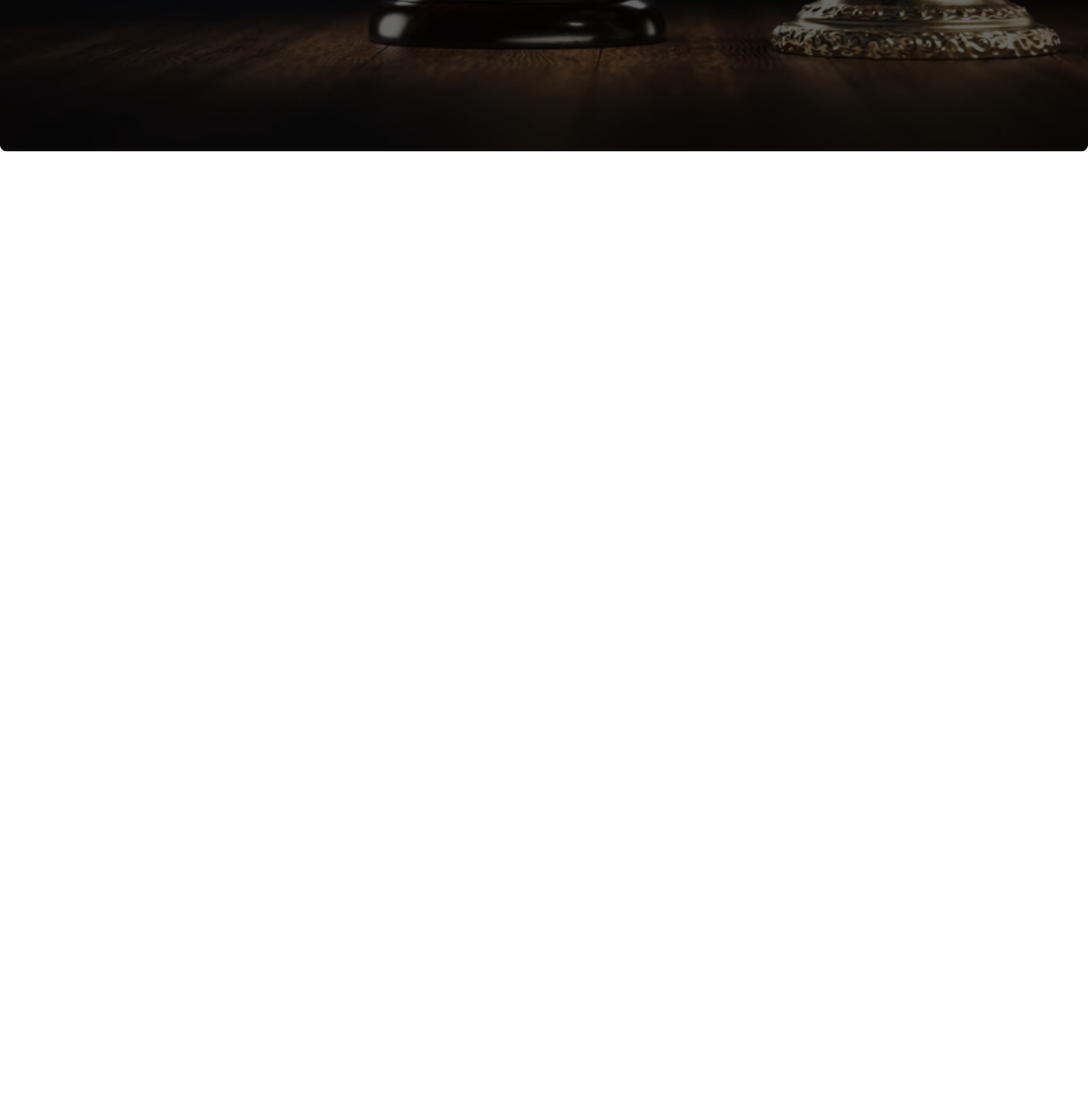
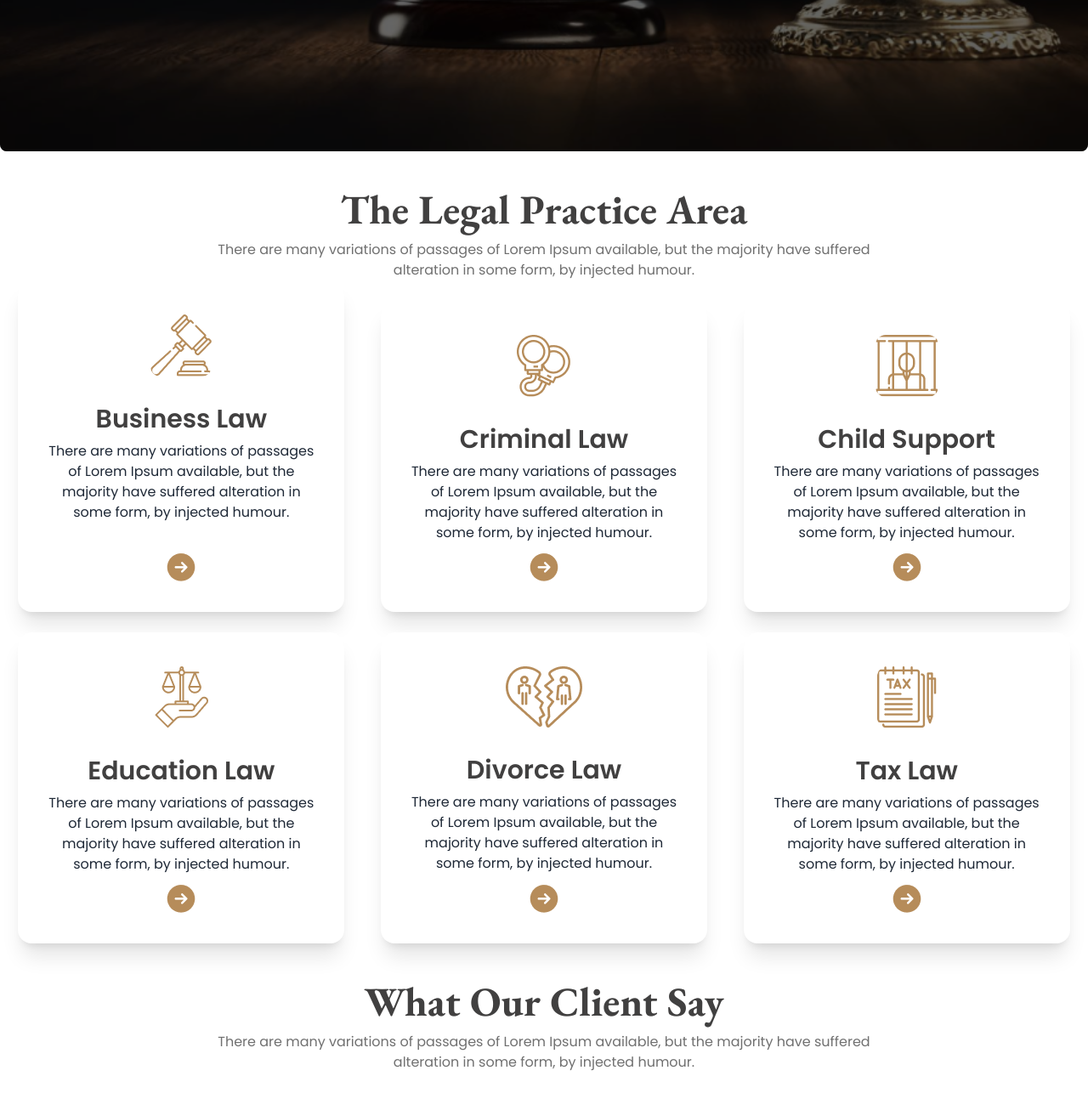
Before and after one commit to ummesalma303/legal-solution, a plain HTML site: page index.html in a window 1280 px wide. Shown: the part 690-1996 px from the top of the page at 85% size. Before the commit the page ends 868 px from the top, so only its background shows below. Drawn offline with nearby package versions, Linux system fonts and the light colour scheme.

Commit message:
added two section

```diff
--- a/index.html
+++ b/index.html
@@ -30,6 +30,8 @@
             colors: {
               clifford: '#B68C5A',
               'colorPrimary': '#B68C5A',
+              'headingColor': '#414040',
+              'paragraphColor': '#707070',
             }
           }
         }
@@ -137,5 +139,124 @@
         </div>
       </div>
     </header>
+    <!-- main content -->
+     <main class="container mx-auto px-4 md:px-0">
+      <!-- legal practice section -->
+      <section class="py-11">
+        <div class="text-center max-w-screen-md mx-auto">
+          <h2 class="eb-garamond text-5xl font-bold text-headingColor mb-3">The Legal Practice Area</h2>
+          <P class="text-paragraphColor">There are many variations of passages of Lorem Ipsum available, but the majority have suffered alteration in some form, by injected humour.</P>
+        </div>
+        <!-- legal practice card -->
+         <div class="grid grid-cols-1 md:grid-cols-2 lg:grid-cols-3 space-y-6 justify-items-center">
+          <!-- card-1 -->
+          <div class="card bg-base-100 w-96 shadow-xl">
+            <figure class="px-10 pt-10">
+              <img
+                src="./images/business.png"
+                alt="business"
+                class="rounded-xl" />
+            </figure>
+            <div class="card-body items-center text-center">
+              <h2 class="card-title text-headingColor edeb-garamond text-3xl">Business Law</h2>
+              <p>There are many variations of passages of Lorem Ipsum available, but the majority have suffered alteration in some form, by injected humour.</p>
+              <div class="card-actions text-paragraphColor">
+                <img src="./images/Frame.png" alt="">
+              </div>
+            </div>
+          </div>
+          <!-- card-2 -->
+          <div class="card bg-base-100 w-96 shadow-xl">
+            <figure class="px-10 pt-10">
+              <img
+                src="./images/criminal.png"
+                alt="business"
+                class="rounded-xl" />
+            </figure>
+            <div class="card-body items-center text-center">
+              <h2 class="card-title text-headingColor edeb-garamond text-3xl">Criminal Law</h2>
+              <p>There are many variations of passages of Lorem Ipsum available, but the majority have suffered alteration in some form, by injected humour.</p>
+              <div class="card-actions text-paragraphColor">
+                <img src="./images/Frame.png" alt="">
+              </div>
+            </div>
+          </div>
+          <!-- card-3 -->
+          <div class="card bg-base-100 w-96 shadow-xl">
+            <figure class="px-10 pt-10">
+              <img
+                src="./images/child.png"
+                alt="business"
+                class="rounded-xl" />
+            </figure>
+            <div class="card-body items-center text-center">
+              <h2 class="card-title text-headingColor edeb-garamond text-3xl">Child Support</h2>
+              <p>There are many variations of passages of Lorem Ipsum available, but the majority have suffered alteration in some form, by injected humour.</p>
+              <div class="card-actions text-paragraphColor">
+                <img src="./images/Frame.png" alt="">
+              </div>
+            </div>
+          </div>
+          <!-- card-4 -->
+          <div class="card bg-base-100 w-96 shadow-xl">
+            <figure class="px-10 pt-10">
+              <img
+                src="./images/education.png"
+                alt="business"
+                class="rounded-xl" />
+            </figure>
+            <div class="card-body items-center text-center">
+              <h2 class="card-title text-headingColor edeb-garamond text-3xl">Education Law</h2>
+              <p>There are many variations of passages of Lorem Ipsum available, but the majority have suffered alteration in some form, by injected humour.</p>
+              <div class="card-actions text-paragraphColor">
+                <img src="./images/Frame.png" alt="">
+              </div>
+            </div>
+          </div>
+          <!-- card-5 -->
+          <div class="card bg-base-100 w-96 shadow-xl">
+            <figure class="px-10 pt-10">
+              <img
+                src="./images/divorce.png"
+                alt="business"
+                class="rounded-xl" />
+            </figure>
+            <div class="card-body items-center text-center">
+              <h2 class="card-title text-headingColor edeb-garamond text-3xl">Divorce Law</h2>
+              <p>There are many variations of passages of Lorem Ipsum available, but the majority have suffered alteration in some form, by injected humour.</p>
+              <div class="card-actions text-paragraphColor">
+                <img src="./images/Frame.png" alt="">
+              </div>
+            </div>
+          </div>
+          <!-- card-6 -->
+          <div class="card bg-base-100 w-96 shadow-xl">
+            <figure class="px-10 pt-10">
+              <img
+                src="./images/tax.png"
+                alt="business"
+                class="rounded-xl" />
+            </figure>
+            <div class="card-body items-center text-center">
+              <h2 class="card-title text-headingColor edeb-garamond text-3xl">Tax Law</h2>
+              <p>There are many variations of passages of Lorem Ipsum available, but the majority have suffered alteration in some form, by injected humour.</p>
+              <div class="card-actions text-paragraphColor">
+                <img src="./images/Frame.png" alt="">
+              </div>
+            </div>
+          </div>
+         </div>
+      </section>
+      <!-- client section -->
+       <section class="pb-11">
+        <div class="text-center max-w-screen-md mx-auto">
+          <h2 class="eb-garamond text-5xl font-bold text-headingColor mb-3">What Our Client Say</h2>
+          <P class="text-paragraphColor">There are many variations of passages of Lorem Ipsum available, but the majority have suffered alteration in some form, by injected humour.</P>
+        </div>
+        <!-- carousel -->
+
+
+       </section>
+     </main>
 </body>
 </html>
```
